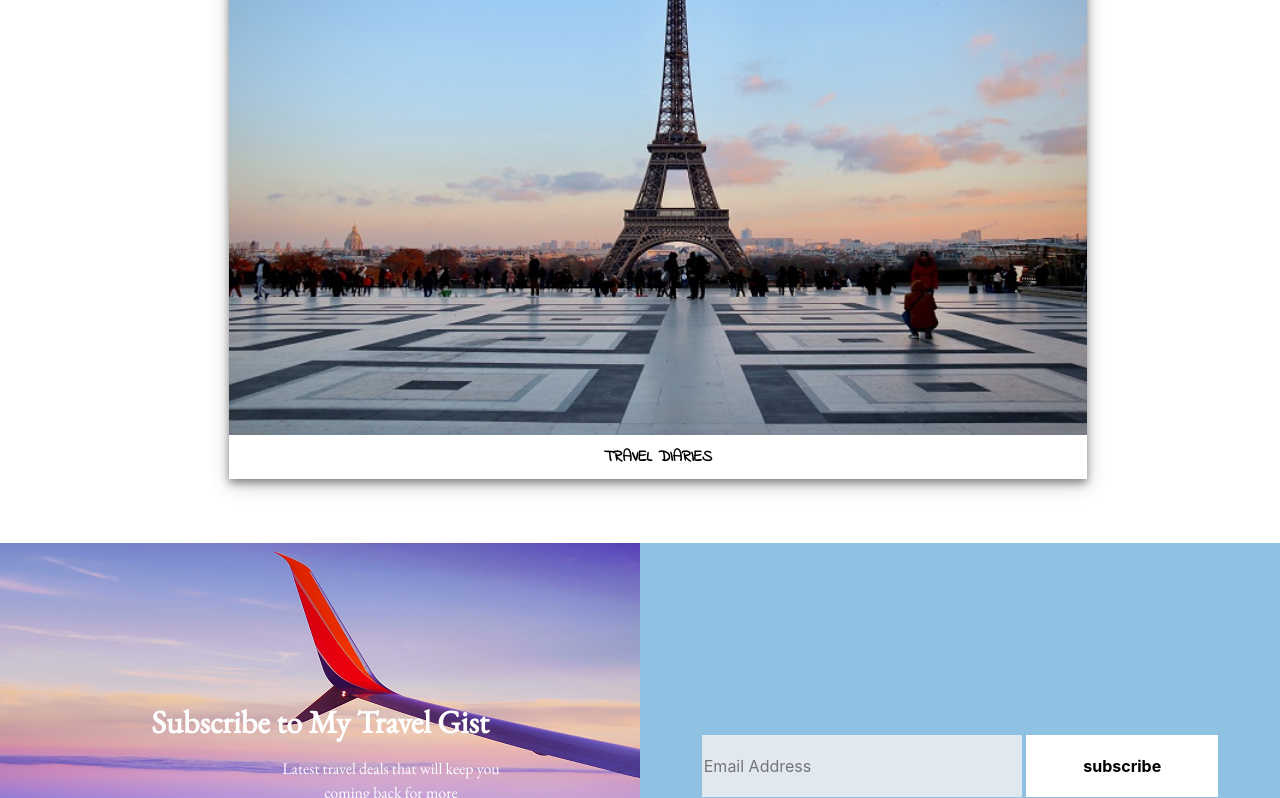
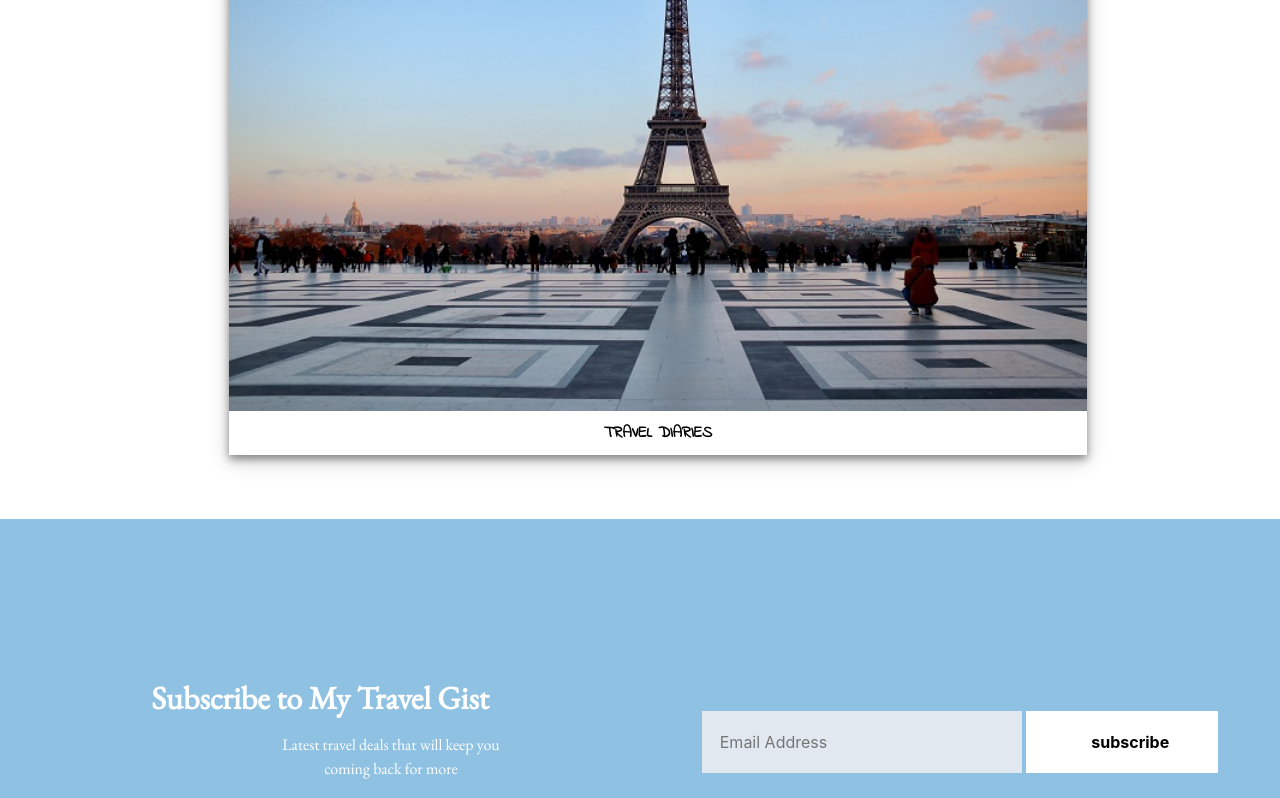
Before and after one commit to mcboni/mcboni.github.io, a plain HTML site: page legallyspeaking.html in a window 1280 px wide. Shown: the part 2002-2800 px from the top of the page. Drawn offline with nearby package versions, Linux system fonts and the light colour scheme.

Commit message:
Update css2.css

```diff
--- a/css/css2.css
+++ b/css/css2.css
@@ -121,7 +121,7 @@ h6 span{
 }
 #name{
     font-family: 'Lobster', cursive;
-    font-size: 2em;
+
 }
 
 #story{
@@ -155,7 +155,11 @@ h6 span{
 
 .form_section{
     margin-top: 0em;
-    background-image: url("bg_trial.png") !important;
+    background-color: #8fc1e3;
+
+}
+input{
+    text-indent: 1em;
 }
 
 .email{
```
